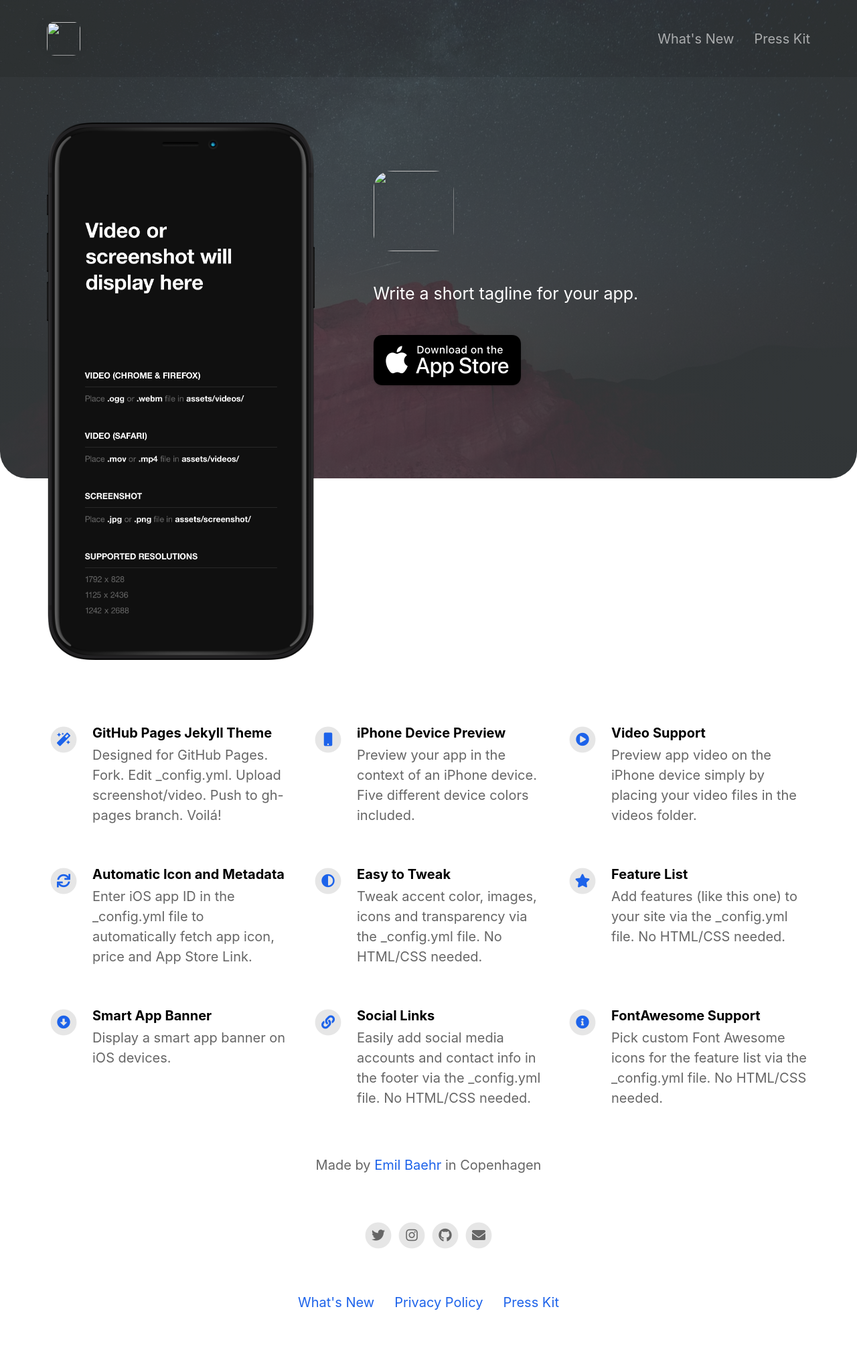
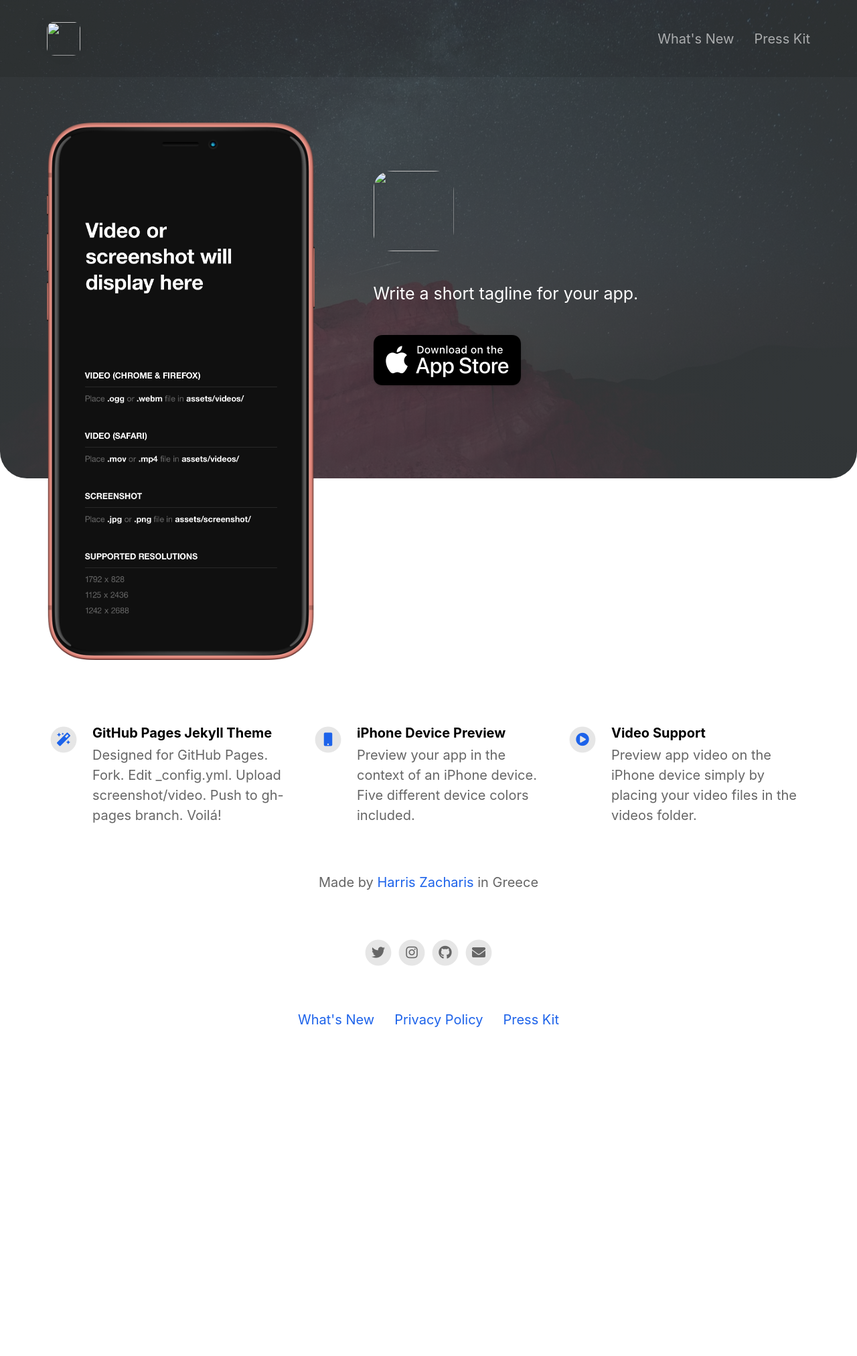
Before and after one commit to zacharisharris/singularity, a Jekyll site: the page built from index.html, in a window 1280 px wide. Shown: the whole page at 67% size. Built offline with Jekyll 4.4.1, drawn with Linux system fonts in a browser that asks for light colours; nearby versions of some CDN libraries; after the commit the page ends 1602 px from its top, so only the background shows below that.

Commit message:
Update _config.yml

```diff
--- a/_config.yml
+++ b/_config.yml
@@ -2,7 +2,7 @@
 page_title                                :                                           # Automatically populates with app name if not set and if iOS app ID is set. Otherwise enter manually.
 
 # App Info
-ios_app_id                                : 1234793120                                # Required. Enter iOS app ID to automatically populate name, price and icons (e.g. 718043190).
+ios_app_id                                : 1605586077                                # Required. Enter iOS app ID to automatically populate name, price and icons (e.g. 718043190).
 ios_app_country                           : us                                        # Required outside USA. Enter 2 letter country code as in https://en.wikipedia.org/wiki/ISO_3166-1_alpha-2
 
 appstore_link                             :                                           # Automatically populates if not set and if iOS app ID is set. Otherwise enter manually.
@@ -20,14 +20,14 @@ enable_smart_app_banner                   : true
 
 
 # Information About Yourself
-your_name                                 : Emil Baehr
+your_name                                 : Harris Zacharis
 your_link                                 : https://emilbaehr.com
-your_city                                 : Copenhagen
-email_address                             : emil.baehr@gmail.com
+your_city                                 : Greece
+email_address                             : zacharisharris@gmail.com
 facebook_username                         :
-instagram_username                        : ebaehr
-twitter_username                          : ebaehr
-github_username                           : emilbaehr
+instagram_username                        : zacharisharris
+twitter_username                          : zacharisharris
+github_username                           : zacharisharris
 youtube_username                          :
 
 
@@ -47,30 +47,6 @@ features                                  :
     description                           : Preview app video on the iPhone device simply by placing your video files in the videos folder.
     fontawesome_icon_name                 : play-circle
 
-  - title                                 : Automatic Icon and Metadata
-    description                           : Enter iOS app ID in the _config.yml file to automatically fetch app icon, price and App Store Link.
-    fontawesome_icon_name                 : sync
-
-  - title                                 : Easy to Tweak
-    description                           : Tweak accent color, images, icons and transparency via the _config.yml file. No HTML/CSS needed.
-    fontawesome_icon_name                 : adjust
-
-  - title                                 : Feature List
-    description                           : Add features (like this one) to your site via the _config.yml file. No HTML/CSS needed.
-    fontawesome_icon_name                 : star
-
-  - title                                 : Smart App Banner
-    description                           : Display a smart app banner on iOS devices.
-    fontawesome_icon_name                 : arrow-alt-circle-down
-
-  - title                                 : Social Links
-    description                           : Easily add social media accounts and contact info in the footer via the _config.yml file. No HTML/CSS needed.
-    fontawesome_icon_name                 : link
-
-  - title                                 : FontAwesome Support
-    description                           : Pick custom Font Awesome icons for the feature list via the _config.yml file. No HTML/CSS needed.
-    fontawesome_icon_name                 : info-circle
-
   - title                                 : # New Feature Title
     description                           : # New Feature Description
     fontawesome_icon_name                 : # Enter Font Awesome icon name (e.g. star). Find icons on fontawesome.com/icons.
@@ -86,7 +62,7 @@ cover_image                               : assets/headerimage.png
 cover_overlay_color                       : "#363b3d"
 cover_overlay_transparency                : 0.8
 
-device_color                              : black                                     # Set to: blue, black, yellow, coral or white.
+device_color                              : coral                                     # Set to: blue, black, yellow, coral or white.
 
 body_background_color                     : "#ffffff"
 
```
